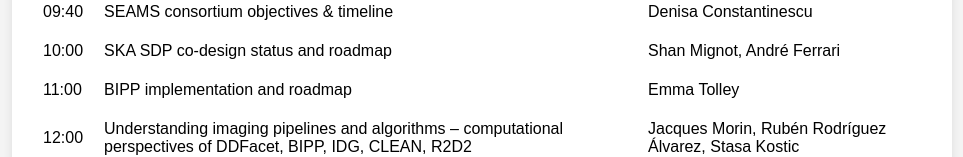
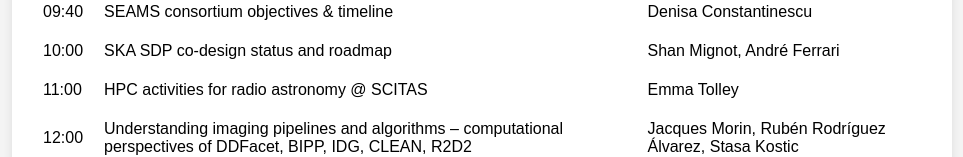
Before and after one commit to SEAMS-Project/seams-workshop-epfl-2025, a plain HTML site: page index.html in a window 1280 px wide. Shown: the part 656-813 px from the top of the page, without its empty margins (158-1121 px from the left). Drawn offline with Linux system fonts and the light colour scheme.

Commit message:
update emma talk

```diff
--- a/index.html
+++ b/index.html
@@ -86,7 +86,7 @@
             </tr>
             <tr>
                 <td>11:00</td>
-                <td>BIPP implementation and roadmap</td>
+                <td>HPC activities for radio astronomy @ SCITAS</td>
                 <td>Emma Tolley</td>
             </tr>
             <tr>
```
